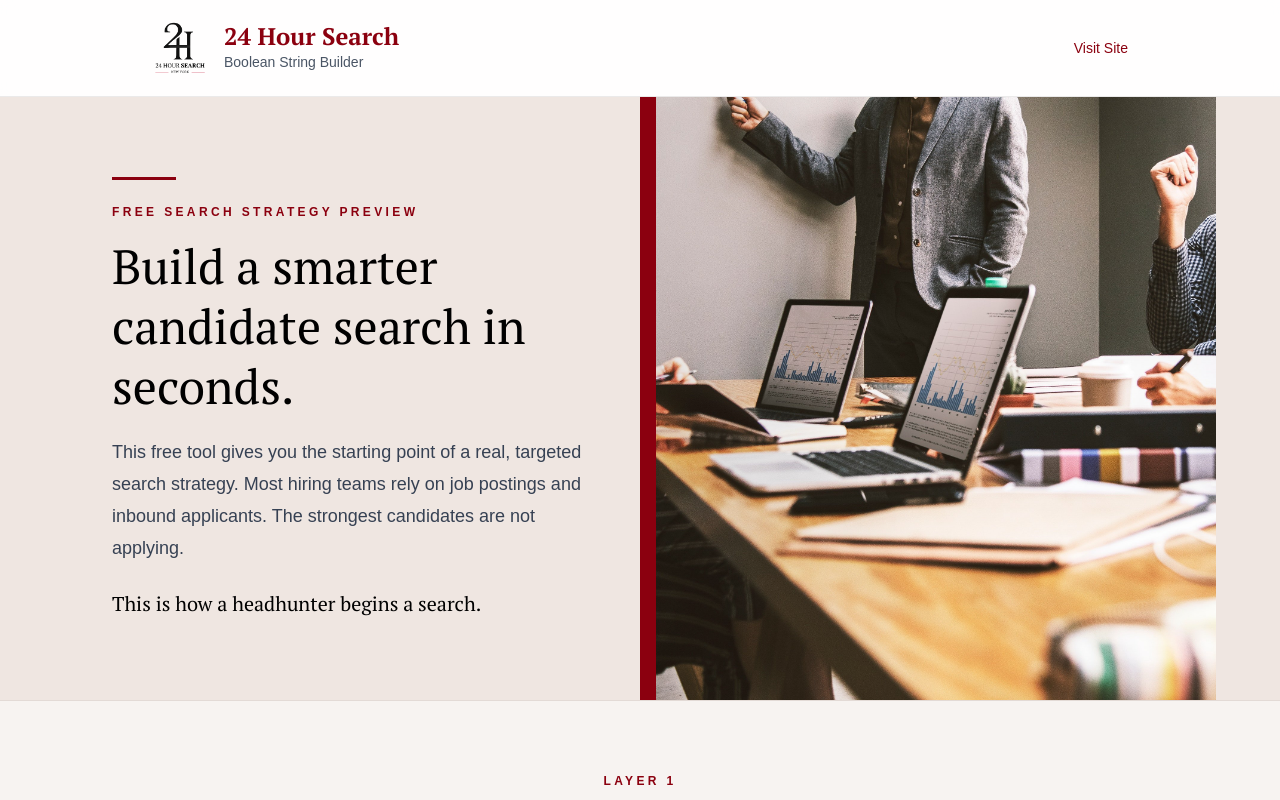
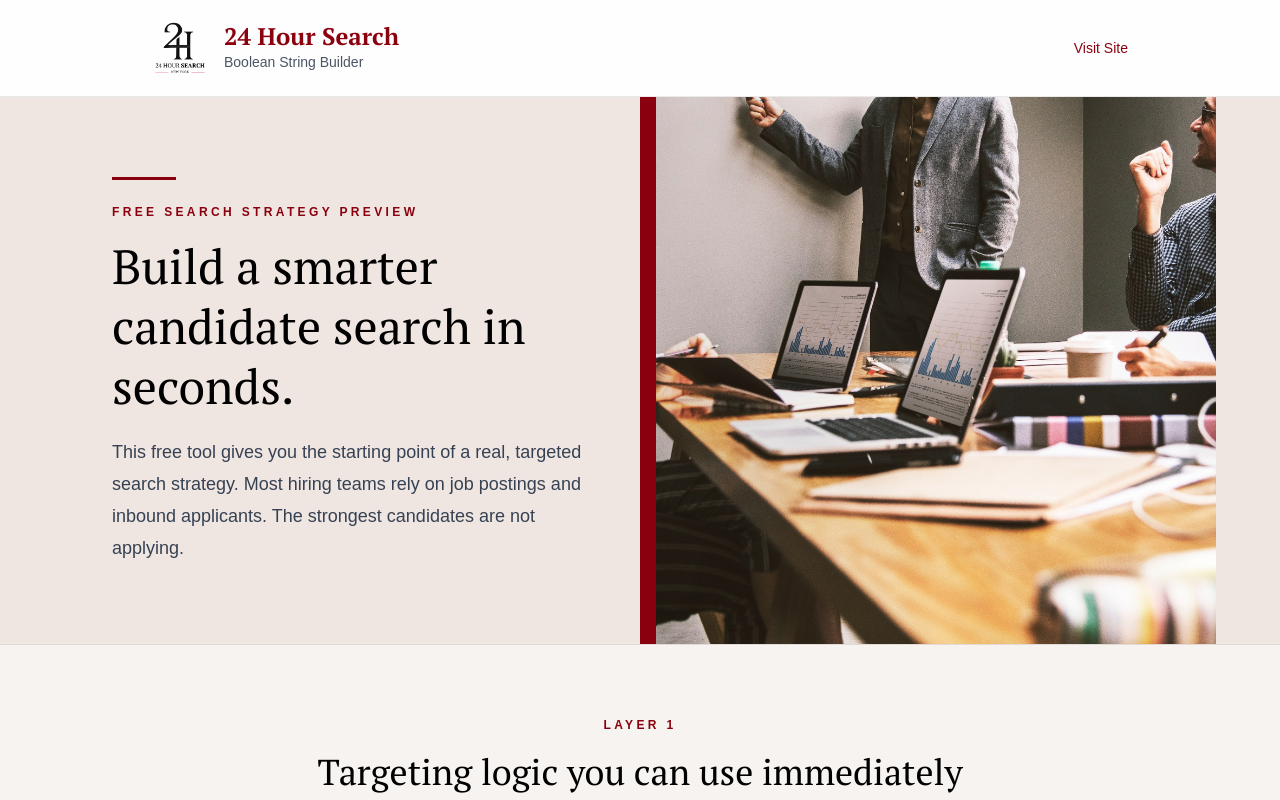
Before and after one commit to actresskristin/boolean-string-builder, a React (Vite) app: page / in a window 1280 px wide. Shown: the top 800 px of the page. Built offline with nearby package versions, Linux system fonts and the light colour scheme.

Commit message:
remove header language

```diff
--- a/src/components/ToolHero.jsx
+++ b/src/components/ToolHero.jsx
@@ -27,10 +27,6 @@ function ToolHero() {
               Most hiring teams rely on job postings and inbound applicants. The
               strongest candidates are not applying.
             </p>
-
-            <p className="serif mt-6 text-xl leading-8 text-black">
-              This is how a headhunter begins a search.
-            </p>
           </div>
         </motion.div>
 
```
